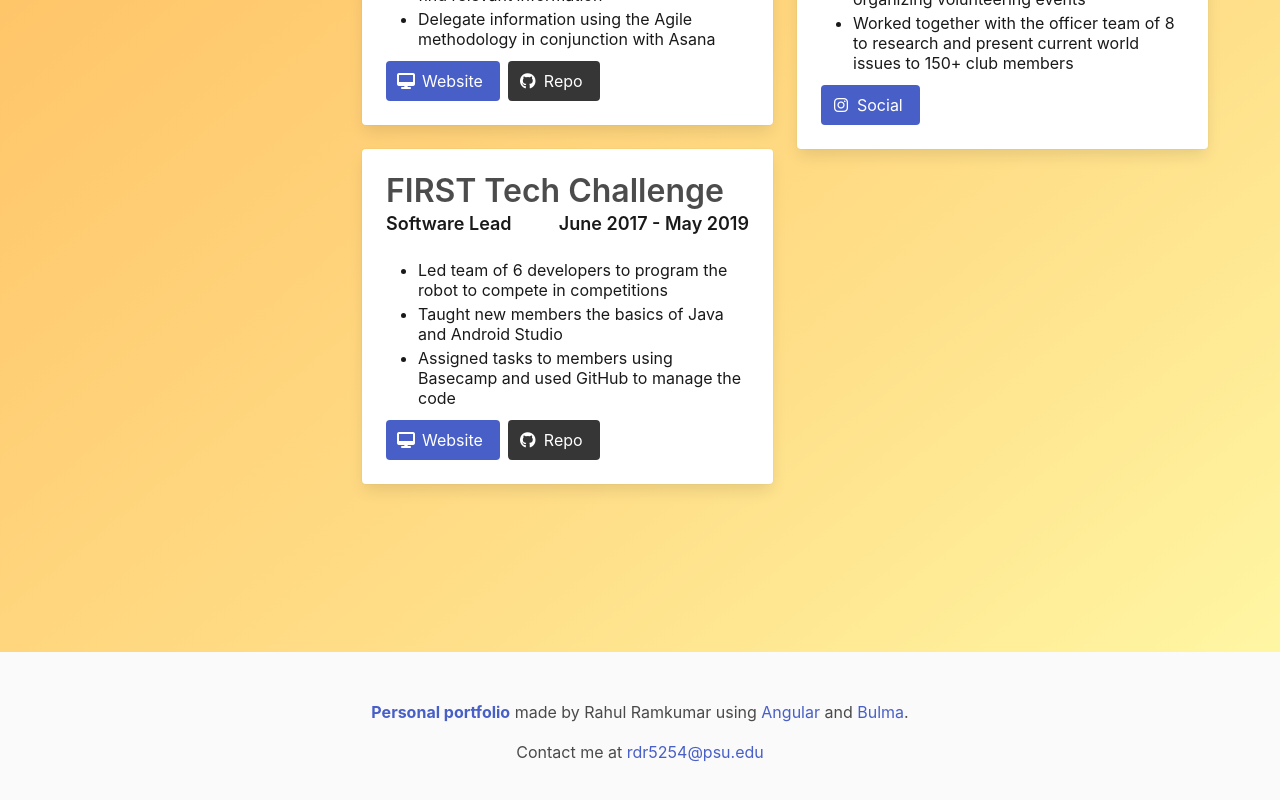
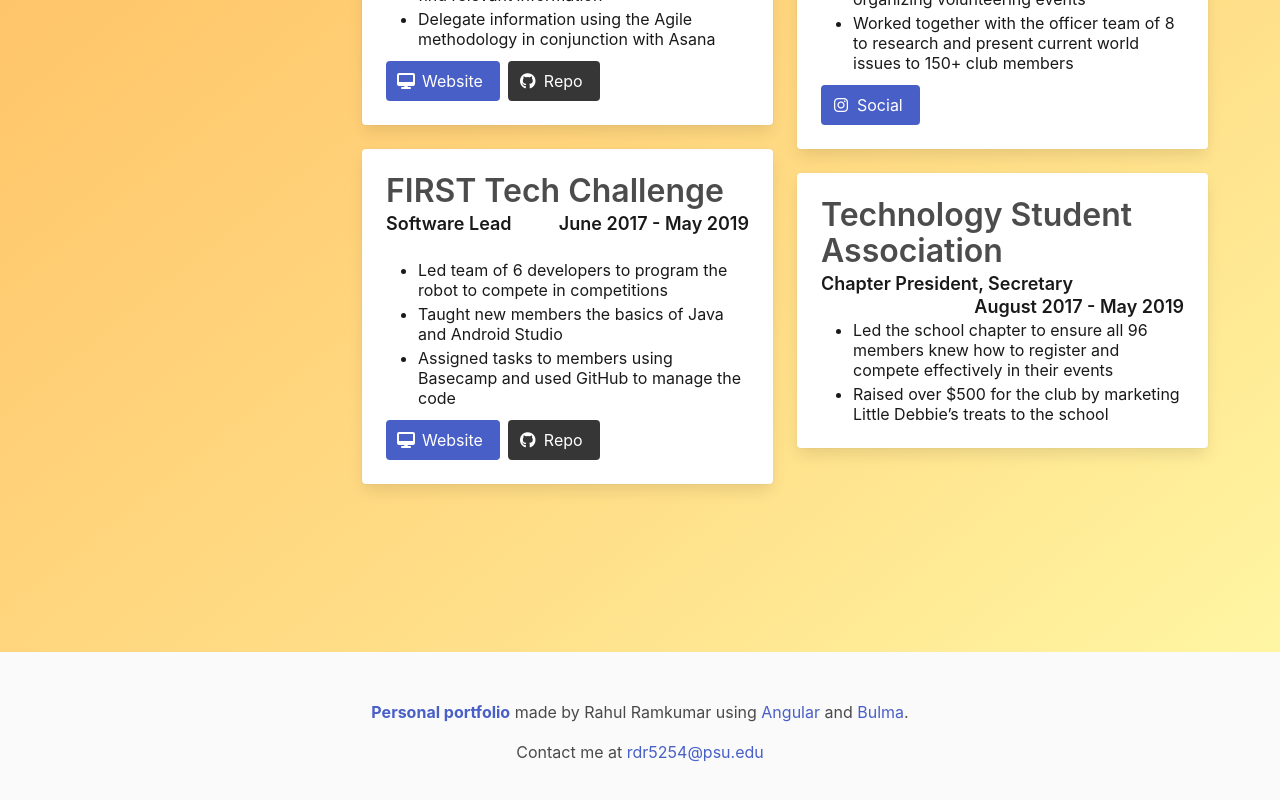
Before and after one commit to rsquared226/rsquared226.github.io, an Angular app: page / in a window 1280 px wide. Shown: the part 1355-2155 px from the top of the page. Built offline with nearby package versions, Linux system fonts and the light colour scheme.

Commit message:
Add TSA to Leadership

```diff
--- a/src/app/leadership/leadership.component.ts
+++ b/src/app/leadership/leadership.component.ts
@@ -57,6 +57,15 @@ export class LeadershipComponent implements OnInit {
       generalFaIcon: 'fas fa-desktop',
       githubLink: 'https://github.com/pacar-robotics',
     },
+    {
+      title: 'Technology Student Association',
+      role: 'Chapter President, Secretary',
+      dates: 'August 2017 - May 2019',
+      descriptionPoints: [
+        'Led the school chapter to ensure all 96 members knew how to register and compete effectively in their events',
+        'Raised over $500 for the club by marketing Little Debbie’s treats to the school',
+      ],
+    },
   ];
 
   constructor() {}
```
